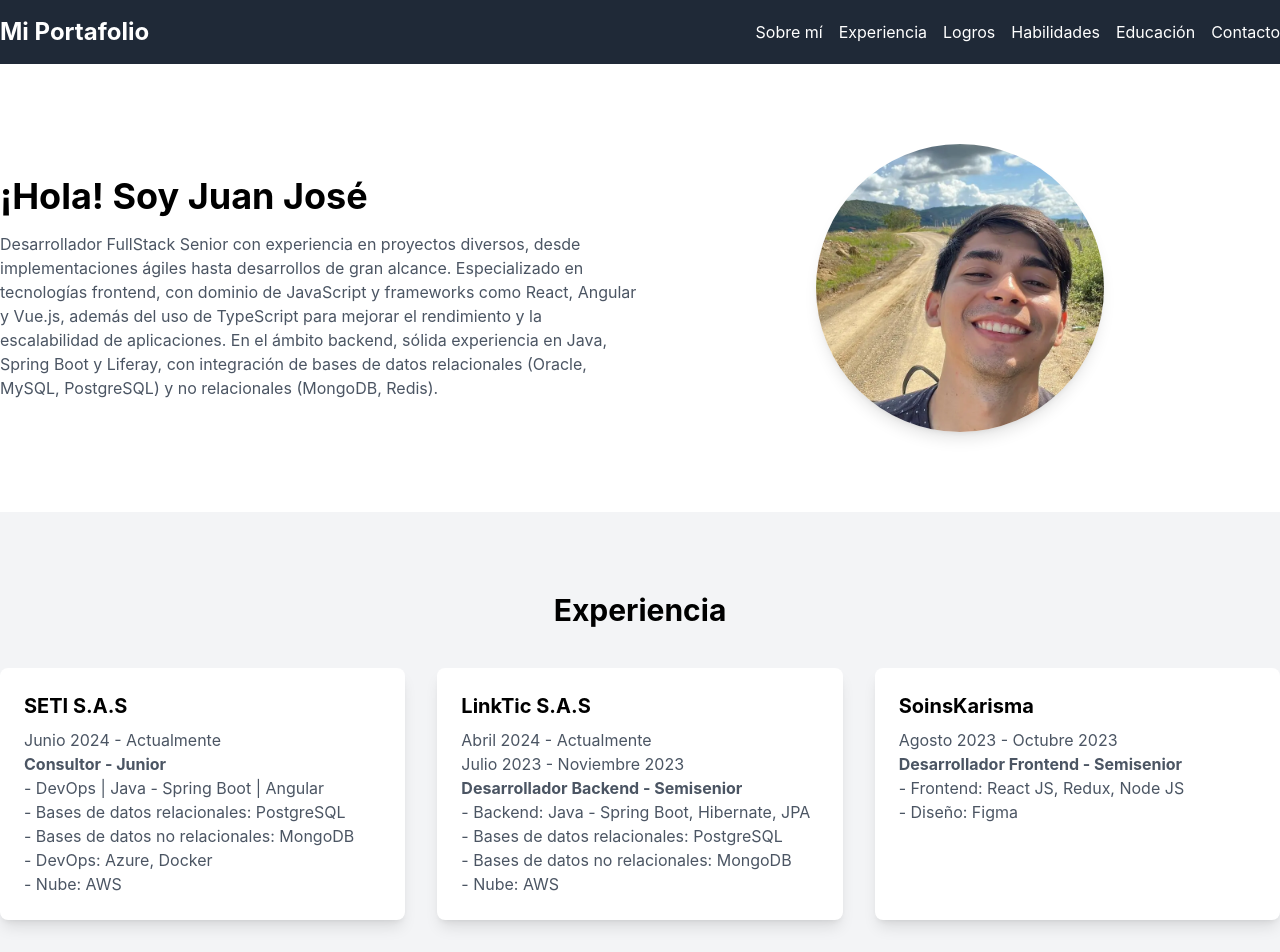
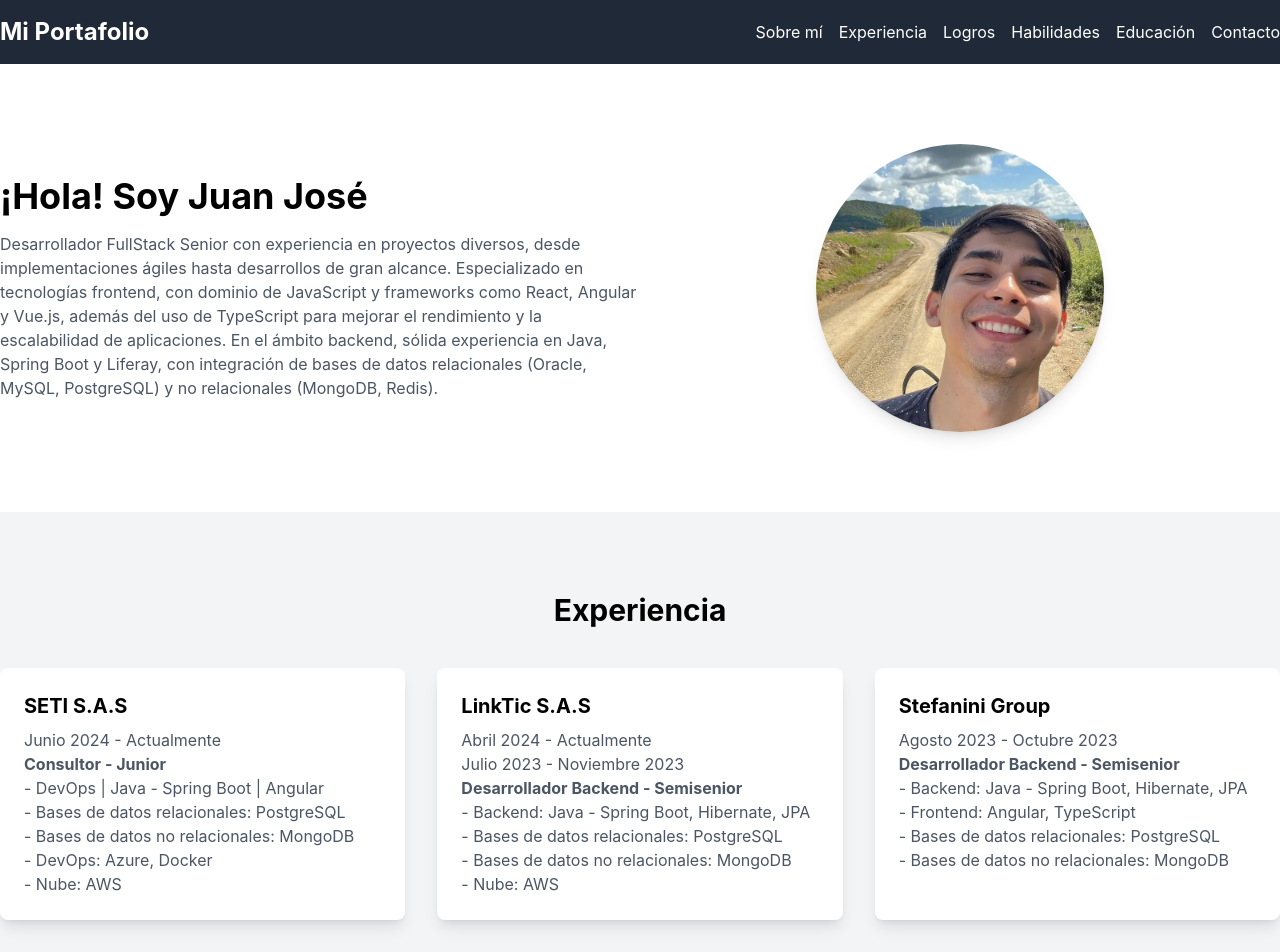
Before and after one commit to JJAR140201/portafolio, a React (Create React App) app: page / in a window 1280 px wide. Shown: the top 952 px of the page. Built offline with nearby package versions, Linux system fonts and the light colour scheme.

Commit message:
Nuevos cambios

```diff
--- a/package.json
+++ b/package.json
@@ -4,6 +4,7 @@
   "private": true,
   "dependencies": {
     "cra-template": "1.2.0",
+    "framer-motion": "^12.0.0",
     "react": "^18.3.1",
     "react-dom": "^18.3.1",
     "react-scripts": "5.0.1",
--- a/src/App.js
+++ b/src/App.js
@@ -68,15 +68,7 @@ export default function App() {
                 - Nube: AWS
               </p>
             </div>
-            <div className="bg-white shadow-lg rounded-lg p-6">
-              <h3 className="text-xl font-bold mb-2">SoinsKarisma</h3>
-              <p className="text-gray-600">
-                Agosto 2023 - Octubre 2023<br />
-                <strong>Desarrollador Frontend - Semisenior</strong><br />
-                - Frontend: React JS, Redux, Node JS<br />
-                - Diseño: Figma
-              </p>
-            </div>
+
             <div className="bg-white shadow-lg rounded-lg p-6">
               <h3 className="text-xl font-bold mb-2">Stefanini Group</h3>
               <p className="text-gray-600">
```
Also changed, not shown: 1 other file (tests, documents, lock files or other folders).
